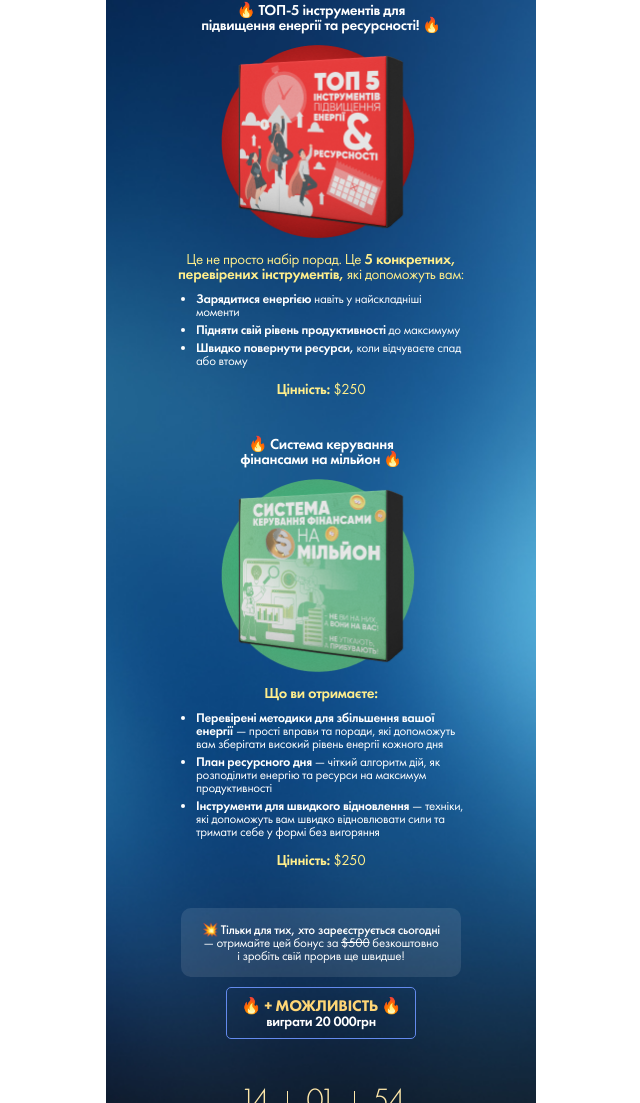
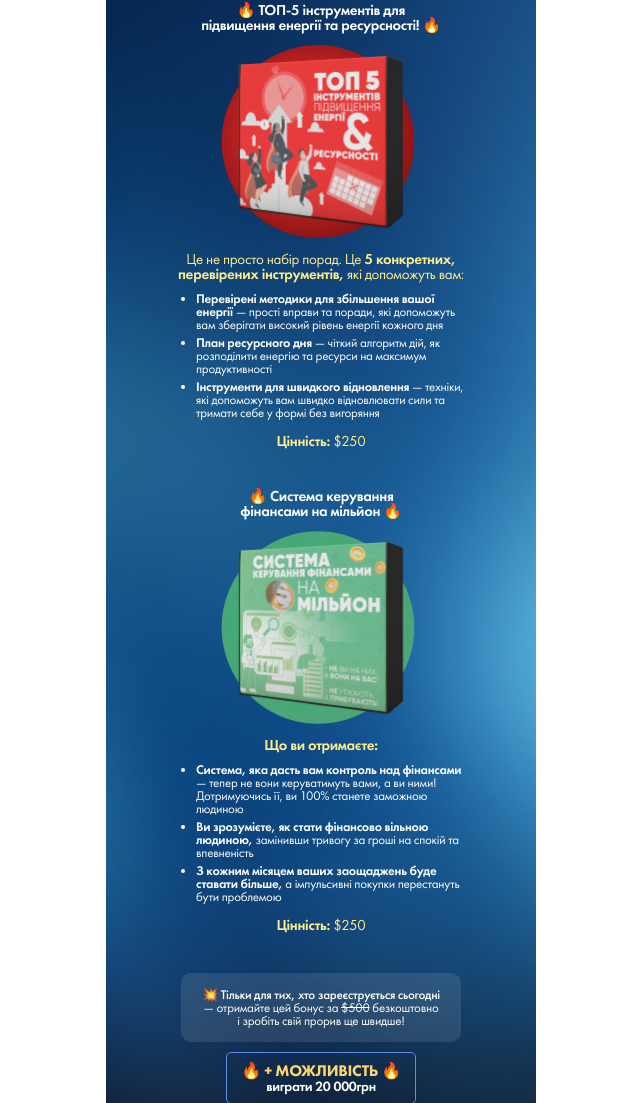
Before and after one commit to RomanIsaiev/work-website-68, a website built with Vite: page index.html in a window 1280 px wide. Shown: the part 5153-6256 px from the top of the page, without its empty margins (319-959 px from the left). Built offline with nearby package versions, Linux system fonts and the light colour scheme; files whose address does not match are found by name.

Commit message:
update bonus text

```diff
--- a/index.html
+++ b/index.html
@@ -773,16 +773,20 @@
                   </p>
                   <ul class="item-list">
                     <li class="item-you-get">
-                      <span>Зарядитися енергією</span> навіть у найскладніші
-                      моменти
+                      <span>
+                        Перевірені методики для збільшення вашої енергії</span
+                      >
+                      — прості вправи та поради, які допоможуть вам зберігати
+                      високий рівень енергії кожного дня
                     </li>
                     <li class="item-you-get">
-                      <span>Підняти свій рівень продуктивності</span> до
-                      максимуму
+                      <span>План ресурсного дня</span> — чіткий алгоритм дій, як
+                      розподілити енергію та ресурси на максимум продуктивності
                     </li>
                     <li class="item-you-get">
-                      <span>Швидко повернути ресурси,</span> коли відчуваєте
-                      спад або втому
+                      <span>Інструменти для швидкого відновлення</span> —
+                      техніки, які допоможуть вам швидко відновлювати сили та
+                      тримати себе у формі без вигоряння
                     </li>
                   </ul>
                   <p class="bonus-cost"><span>Цінність:</span> $250</p>
@@ -812,20 +816,23 @@
                   </p>
                   <ul class="item-list">
                     <li class="item-you-get">
-                      <span>
-                        Перевірені методики для збільшення вашої енергії</span
-                      >
-                      — прості вправи та поради, які допоможуть вам зберігати
-                      високий рівень енергії кожного дня
+                      <span>Система, яка дасть вам контроль над фінансами</span>
+                      — тепер не вони керуватимуть вами, а ви ними! Дотримуючись
+                      її, ви 100% станете заможною людиною
                     </li>
                     <li class="item-you-get">
-                      <span>План ресурсного дня</span> — чіткий алгоритм дій, як
-                      розподілити енергію та ресурси на максимум продуктивності
+                      <span
+                        >Ви зрозумієте, як стати фінансово вільною
+                        людиною,</span
+                      >
+                      замінивши тривогу за гроші на спокій та впевненість
                     </li>
                     <li class="item-you-get">
-                      <span>Інструменти для швидкого відновлення</span> —
-                      техніки, які допоможуть вам швидко відновлювати сили та
-                      тримати себе у формі без вигоряння
+                      <span
+                        >З кожним місяцем ваших заощаджень буде ставати
+                        більше,</span
+                      >
+                      а імпульсивні покупки перестануть бути проблемою
                     </li>
                   </ul>
                   <p class="bonus-cost"><span>Цінність:</span> $250</p>
```
